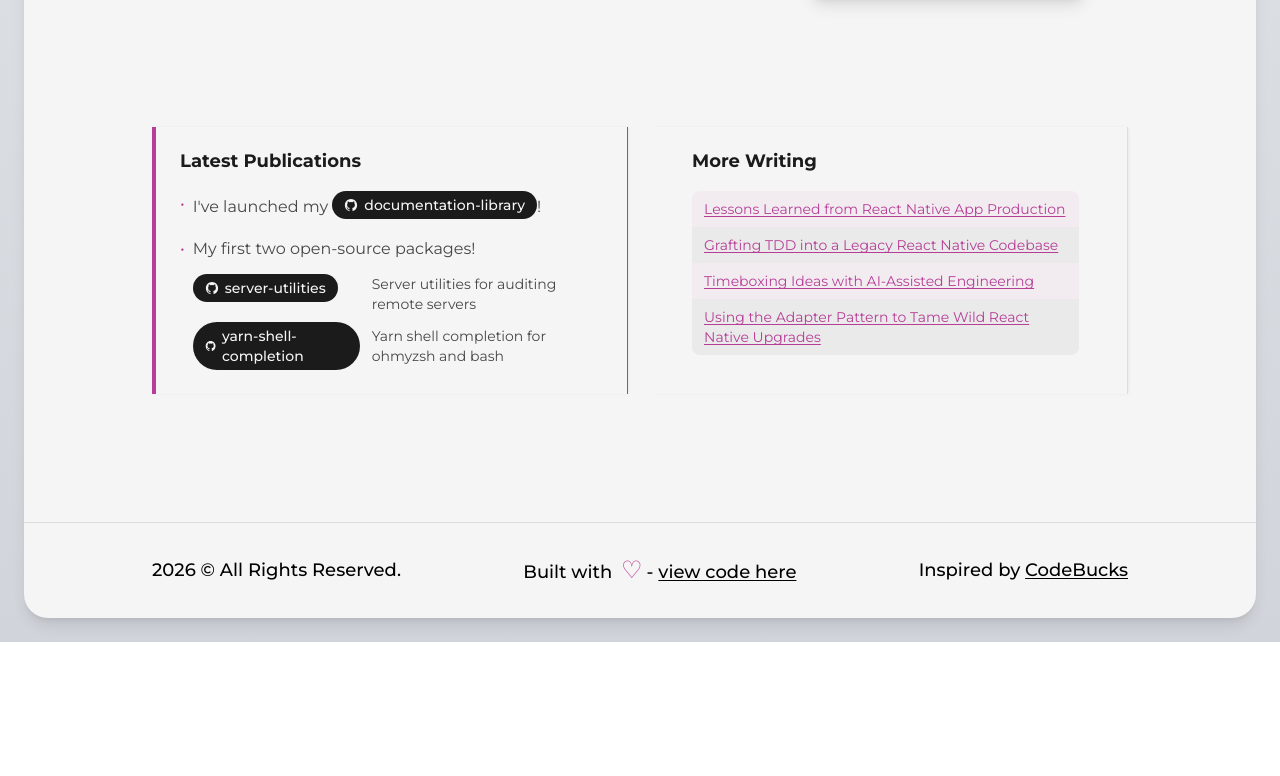
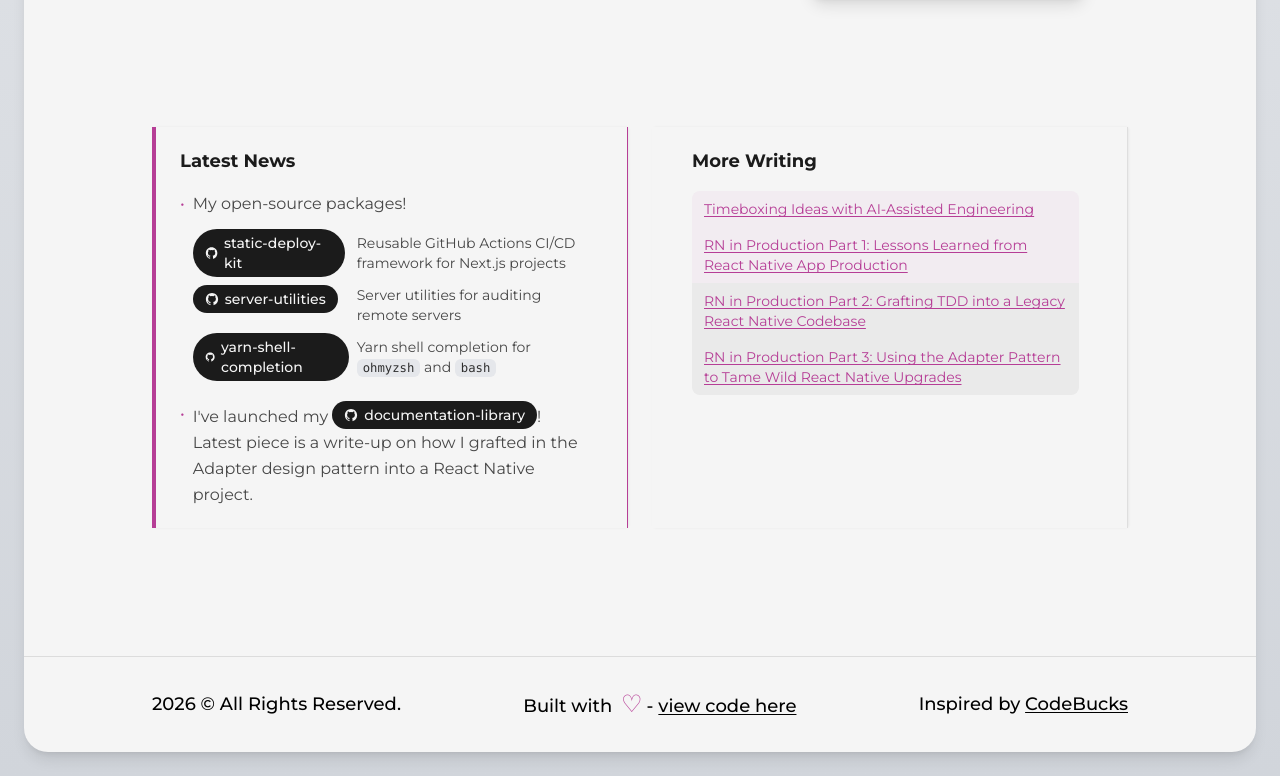
Before and after one commit to minademian/minademian.com-v2, a Next.js app: page / in a window 1280 px wide. Shown: the part 1633-2409 px from the top of the page. Before the commit the page ends 2275 px from the top, so only its background shows below. Built offline with nearby package versions, Linux system fonts and the light colour scheme.

Commit message:
feat: update homepage

```diff
--- a/src/app/page.tsx
+++ b/src/app/page.tsx
@@ -18,6 +18,8 @@ import { TechStack } from '@/organisms/TechStack.component';
 import TransitionEffect from '@/organisms/TransitionEffect.component';
 import profilePic from '@/public/images/art/homepage-art-3.png';
 import projectImg from '@/public/images/projects/dr/dr-preview.png';
+
+import { InlineCode } from './components/atoms/InlineCode.component';
 
 export default function Page() {
   return (
@@ -122,26 +124,26 @@ export default function Page() {
             {/* About */}
             <GridCell className="border-l-4 border-primary dark:border-primaryDark pl-6">
               <h3 className="text-lg font-bold mb-4 text-dark dark:text-light">
-                Latest Publications
+                Latest News
               </h3>
               <ul className="space-y-4 text-base text-dark/80 dark:text-light/80 leading-relaxed">
                 <li className="flex items-start gap-2">
                   <span className="text-primary dark:text-primaryDark">•</span>
                   <span>
-                    I&apos;ve launched my{' '}
-                    <GitHubPill
-                      href="https://github.com/minademian/documentation-library"
-                      label="documentation-library"
-                    />
-                    !
-                  </span>
-                </li>
-                <li className="flex items-start gap-2">
-                  <span className="text-primary dark:text-primaryDark">•</span>
-                  <span>
-                    My first two open-source packages!
+                    My open-source packages!
                     <table className="mt-2 text-sm">
                       <tbody>
+                        <tr>
+                          <td className="pr-3 py-1 align-top">
+                            <GitHubPill
+                              href="https://github.com/ursine-code/static-deploy-kit"
+                              label="static-deploy-kit"
+                            />
+                          </td>
+                          <td className="py-1">
+                            Reusable GitHub Actions CI/CD framework for Next.js projects
+                          </td>
+                        </tr>
                         <tr>
                           <td className="pr-3 py-1 align-top">
                             <GitHubPill
@@ -154,18 +156,29 @@ export default function Page() {
                           </td>
                         </tr>
                         <tr>
-                          <td className="pr-3 py-1 align-top">
+                          <td className="pr-2 py-1 align-top">
                             <GitHubPill
                               href="https://github.com/ursine-code/yarn-shell-completion"
                               label="yarn-shell-completion"
                             />
                           </td>
                           <td className="py-1">
-                            Yarn shell completion for ohmyzsh and bash
+                            Yarn shell completion for <InlineCode>ohmyzsh</InlineCode> and <InlineCode>bash</InlineCode>
                           </td>
                         </tr>
                       </tbody>
                     </table>
+                  </span>
+                </li>
+                <li className="flex items-start gap-2">
+                  <span className="text-primary dark:text-primaryDark">•</span>
+                  <span>
+                    I&apos;ve launched my{' '}
+                    <GitHubPill
+                      href="https://github.com/minademian/documentation-library"
+                      label="documentation-library"
+                    />
+                    ! Latest piece is a write-up on how I grafted in the Adapter design pattern into a React Native project.
                   </span>
                 </li>
               </ul>
@@ -179,28 +192,6 @@ export default function Page() {
                   <tr className="bg-primary/5 dark:bg-primaryDark/5">
                     <td className="px-3 py-2">
                       <Link
-                        href="https://www.linkedin.com/pulse/lessons-learned-from-react-native-app-production-mina-demian-cd3cf/"
-                        target="_blank"
-                        className="text-primary dark:text-primaryDark underline underline-offset-2 hover:text-dark dark:hover:text-light transition-colors"
-                      >
-                        Lessons Learned from React Native App Production
-                      </Link>
-                    </td>
-                  </tr>
-                  <tr className="bg-dark/5 dark:bg-light/5">
-                    <td className="px-3 py-2">
-                      <Link
-                        href="https://www.linkedin.com/pulse/grafting-tdd-legacy-react-native-codebase-mina-demian-iy5df/"
-                        target="_blank"
-                        className="text-primary dark:text-primaryDark underline underline-offset-2 hover:text-dark dark:hover:text-light transition-colors"
-                      >
-                        Grafting TDD into a Legacy React Native Codebase
-                      </Link>
-                    </td>
-                  </tr>
-                  <tr className="bg-primary/5 dark:bg-primaryDark/5">
-                    <td className="px-3 py-2">
-                      <Link
                         href="https://www.linkedin.com/pulse/timeboxing-ideas-ai-assisted-engineering-mina-demian-5z0mf/"
                         target="_blank"
                         className="text-primary dark:text-primaryDark underline underline-offset-2 hover:text-dark dark:hover:text-light transition-colors"
@@ -209,14 +200,36 @@ export default function Page() {
                       </Link>
                     </td>
                   </tr>
+                  <tr className="bg-primary/5 dark:bg-primaryDark/5">
+                    <td className="px-3 py-2">
+                      <Link
+                        href="https://github.com/minademian/documentation-library/blob/main/react-native-in-production-series/part-1-lessons-learned.md"
+                        target="_blank"
+                        className="text-primary dark:text-primaryDark underline underline-offset-2 hover:text-dark dark:hover:text-light transition-colors"
+                      >
+                        RN in Production Part 1: Lessons Learned from React Native App Production
+                      </Link>
+                    </td>
+                  </tr>
                   <tr className="bg-dark/5 dark:bg-light/5">
                     <td className="px-3 py-2">
                       <Link
-                        href="https://www.linkedin.com/pulse/using-adapter-pattern-tame-wild-react-native-upgrades-mina-demian-jagmf/"
+                        href="https://github.com/minademian/documentation-library/blob/main/react-native-in-production-series/part-2-grafting-in-TDD.md"
                         target="_blank"
                         className="text-primary dark:text-primaryDark underline underline-offset-2 hover:text-dark dark:hover:text-light transition-colors"
                       >
-                        Using the Adapter Pattern to Tame Wild React Native
+                      RN in Production Part 2: Grafting TDD into a Legacy React Native Codebase
+                      </Link>
+                    </td>
+                  </tr>
+                  <tr className="bg-dark/5 dark:bg-light/5">
+                    <td className="px-3 py-2">
+                      <Link
+                        href="https://github.com/minademian/documentation-library/blob/main/react-native-in-production-series/part-3-using-adapter-pattern.md"
+                        target="_blank"
+                        className="text-primary dark:text-primaryDark underline underline-offset-2 hover:text-dark dark:hover:text-light transition-colors"
+                      >
+                      RN in Production Part 3: Using the Adapter Pattern to Tame Wild React Native
                         Upgrades
                       </Link>
                     </td>
```
